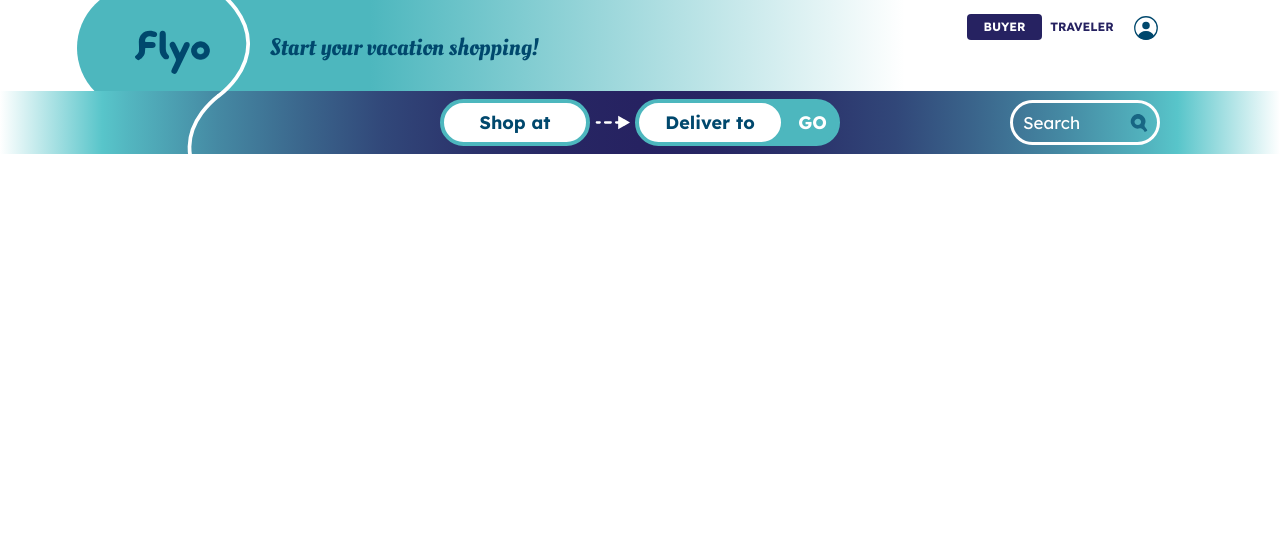
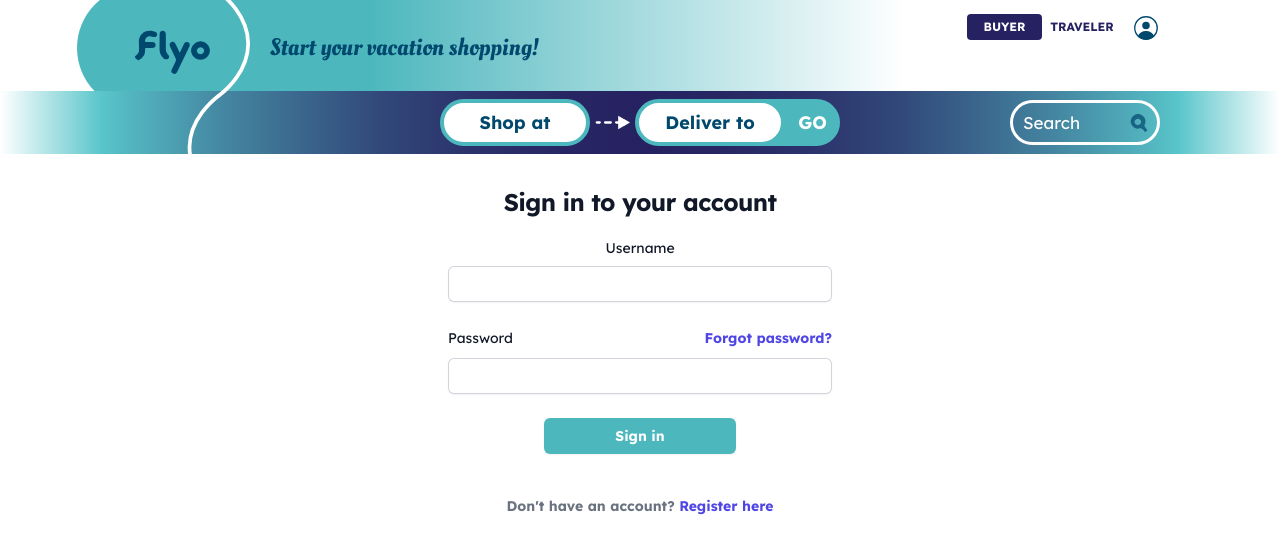
Before and after one commit to uamadasun/Flyo-code, a React (Create React App) app in the folder client/: page /login in a window 1280 px wide. Shown: the top 552 px of the page. Built offline with nearby package versions, Linux system fonts and the light colour scheme.

Commit message:
fixed issue with registration/login forms not showing up

```diff
--- a/client/src/App.jsx
+++ b/client/src/App.jsx
@@ -1,40 +1,33 @@
-import { BrowserRouter as Router, Route, Routes } from 'react-router-dom';
-import Homepage from './pages/Homepage';
-import Category from './pages/Category';
-import SiteHeader from './components/SiteHeader';
-import "./index.css"
-import { Login } from './pages/Login';
-import Registration from './pages/Registration';
-import { useState, createContext, useContext } from 'react';
-import { useAuthContext } from './context/AuthContext';
-import { removeToken } from './helpers';
-import Dashboard from './pages/Dashboard';
-
-
-
+import { BrowserRouter as Router, Route, Routes } from "react-router-dom";
+import Homepage from "./pages/Homepage";
+import Category from "./pages/Category";
+import SiteHeader from "./components/SiteHeader";
+import "./index.css";
+import { Login } from "./pages/Login";
+import Registration from "./pages/Registration";
+import { useState, createContext, useContext } from "react";
+import { useAuthContext } from "./context/AuthContext";
+import { removeToken } from "./helpers";
+import Dashboard from "./pages/Dashboard";
 
 export const LoginContext = createContext();
 
 function App() {
-
   const [logged, setLogged] = useState(null);
-  const {user} = useAuthContext();
-
-
+  const { user } = useAuthContext();
 
   return (
     <LoginContext.Provider value={[logged, setLogged]}>
       <div className="App">
-        <SiteHeader>
-        <Routes>
-          <Route exact path="/" element ={<Homepage/>} />
-          <Route path="category/:id"  element ={<Category/>} />
-          <Route path="login"  element ={<Login />} />
-          <Route path="registration"  element ={<Registration/>} />
-          <Route path="dashboard/:id" element = {<Dashboard/>}/>
+        <SiteHeader/>
+          <Routes>
+            <Route exact path="/" element={<Homepage />} />
+            <Route path="category/:id" element={<Category />} />
+            <Route path="login" element={<Login />} />
+            <Route path="registration" element={<Registration />} />
+            <Route path="dashboard/:id" element={<Dashboard />} />
+          </Routes>
 
-        </Routes>
-        </SiteHeader>
       </div>
     </LoginContext.Provider>
   );
--- a/client/src/Login.css
+++ b/client/src/Login.css
@@ -1,9 +1,12 @@
 .login{
     /* border: 5px solid red; */
-    width: 100%;
-    height: 100%;
-    position: relative;
-    margin-top: 10%;
+    width: 75%;
+    max-height: fit-content;
+    /* position: relative; */
+    margin-bottom: 50px;
+    /* border: 1px solid red; */
+    margin: 150px auto;
+    padding: 0;
 
 }
 
--- a/client/src/SiteHeader.css
+++ b/client/src/SiteHeader.css
@@ -210,7 +210,8 @@ li {
   margin: 0 auto;
   /* padding: 0 -155px; */
   /* max-width: 50%; */
-  z-index: 300;
+  z-index: 1;
+  /* border: 2px solid red; */
 }
 
 .account-options{
@@ -307,3 +308,7 @@ li {
 
 
 }
+
+/* .navbar{
+  max-height: fit-content !important;
+} */
--- a/client/src/components/SiteHeader.js
+++ b/client/src/components/SiteHeader.js
@@ -31,7 +31,7 @@ export default function SiteHeader() {
   });
 
   return (
-    <div className="site-header head-container bg-white big">
+    <div className="site-header head-container">
       <header>
         {/* <Link to="/">
           <img src={logo} alt="logo for flyo" />
--- a/client/src/index.css
+++ b/client/src/index.css
@@ -17,8 +17,11 @@
     margin: 0;
     padding: 0;
     font-family: Lexend, sans-serif;
-    background-color: white;
+    /* background-color: blue;
+    border: 2px solid yellow;
+    min-height: 100vh; */
 }
+
 
 P {
   font-family: Lexend, Arial, Helvetica, sans-serif;
--- a/client/src/pages/Login.js
+++ b/client/src/pages/Login.js
@@ -60,18 +60,18 @@ export const Login = () => {
 
 
   return (
-    <div className="flex min-h-full flex-1 flex-col justify-center px-6 py-12 lg:px-8 login">
+    <div className="flex min-h-full flex-1 flex-col justify-center px-6 py-12 lg:px-6 login">
         <div className="sm:mx-auto sm:w-full sm:max-w-sm">
-          <h2 className="mt-10 text-center text-2xl font-bold leading-9 tracking-tight text-gray-900">
+          <h2 className="mt-10 text-center text-2xl font-bold leading-6 tracking-tight text-gray-900">
             Sign in to your account
           </h2>
         </div>
 
-        <div className="mt-10 sm:mx-auto sm:w-full sm:max-w-sm">
+        <div className="mt-6 sm:mx-auto sm:w-full sm:max-w-sm">
           <form className="space-y-6" onSubmit={onSubmitHandler}>
           {error ? error : ""}
             <div>
-              <label htmlFor="identifier" className="block text-sm font-medium leading-6 text-gray-900">
+              <label htmlFor="identifier" className="block text-sm font-medium leading-0 text-gray-900">
                 Username
               </label>
               <div className="mt-2">
@@ -114,7 +114,7 @@ export const Login = () => {
             <div>
               <button
                 type="submit"
-                className="flex w-full justify-center rounded-md bg-indigo-600 px-3 py-1.5 text-sm font-semibold leading-6 text-white shadow-sm hover:bg-indigo-500 focus-visible:outline focus-visible:outline-2 focus-visible:outline-offset-2 focus-visible:outline-indigo-600"
+                className="flex w-1/2 my-0 mx-auto justify-center rounded-md bg-indigo-600 px-3 py-1.5 text-sm font-semibold leading-6 text-white shadow-sm hover:bg-indigo-500 focus-visible:outline focus-visible:outline-2 focus-visible:outline-offset-2 focus-visible:outline-indigo-600"
               >
                 Sign in
               </button>
```
